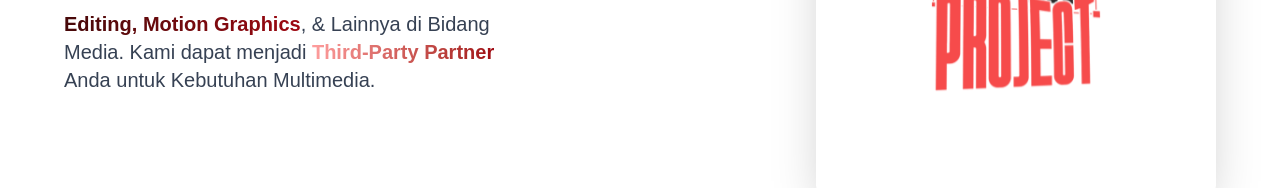
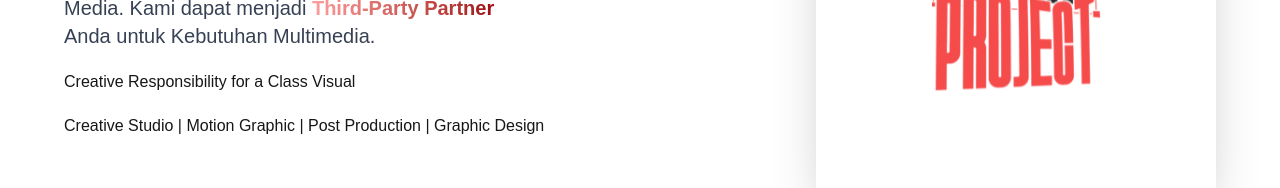
Before and after one commit to aoisaki01/pasifixc-project, a Next.js app: page / in a window 1280 px wide. Shown: the part 403-591 px from the top of the page. Built offline with nearby package versions, Linux system fonts and the light colour scheme; no server answers.

Commit message:
Update HeroSection.tsx

```diff
--- a/src/app/components/HeroSection.tsx
+++ b/src/app/components/HeroSection.tsx
@@ -16,6 +16,8 @@ const HeroSection = () => {
           <span className="bg-gradient-to-r from-red-950 to-red-800 text-transparent bg-clip-text font-semibold">Editing, Motion Graphics</span>, & Lainnya di Bidang Media. Kami dapat menjadi
           <span className="bg-gradient-to-r from-red-300 to-red-800 text-transparent bg-clip-text font-semibold"> Third-Party Partner</span> Anda untuk Kebutuhan Multimedia.
         </p>
+        <h1>Creative Responsibility for a Class Visual</h1>
+        <h1>Creative Studio | Motion Graphic | Post Production | Graphic Design</h1>
       </div>
 
       {/* Bagian Kanan: Gambar dengan animasi float */}
@@ -33,4 +35,5 @@ const HeroSection = () => {
   );
 };
 
+
 export default HeroSection;
```
